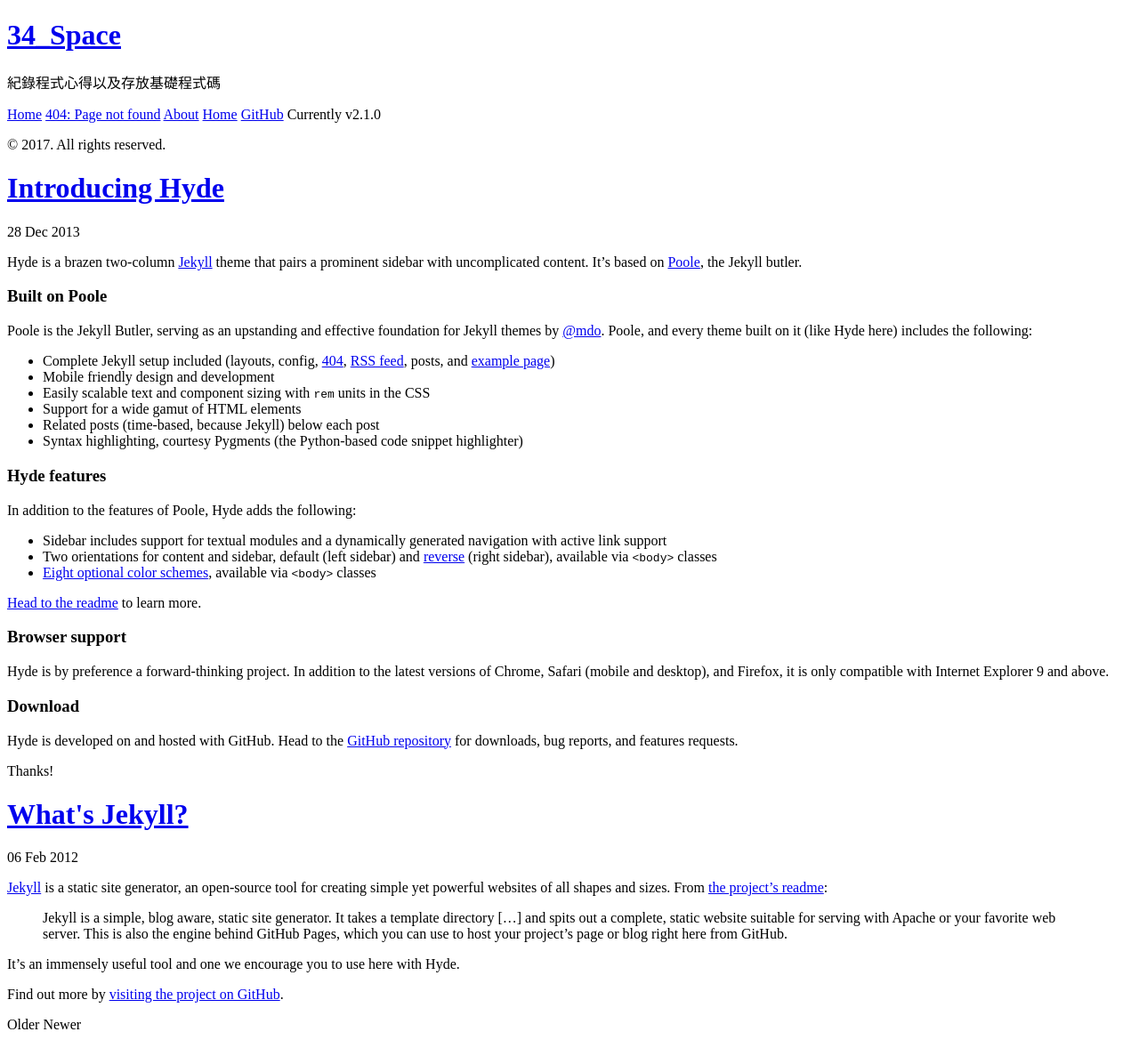
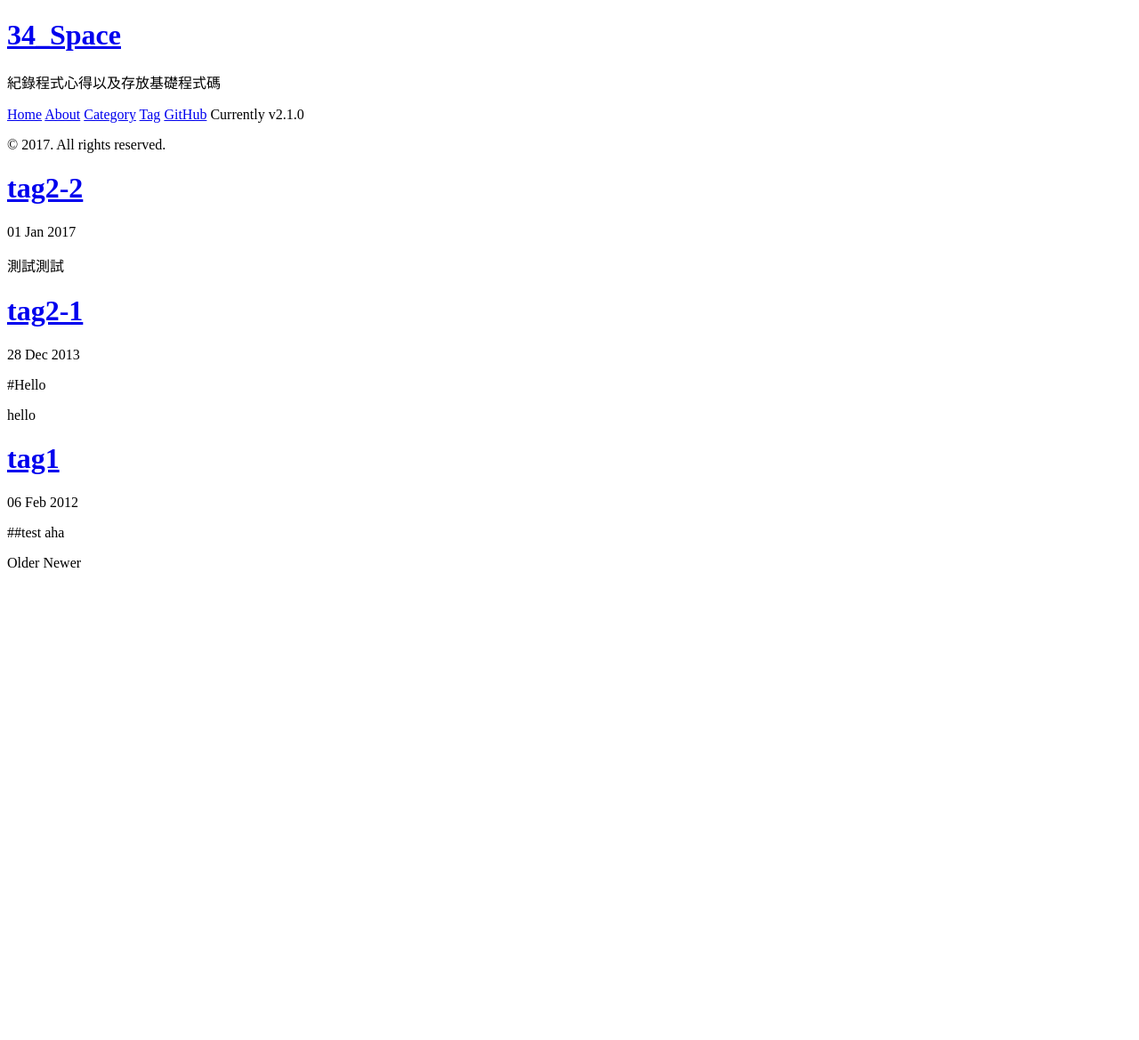
Before and after one commit to B013040034/ohmyblog, a Jekyll site: the page built from index.html, in a window 1280 px wide. Shown: the whole page at 89% size. Built offline with Jekyll 4.4.1, drawn with Linux system fonts in a browser that asks for light colours; the list of posts is cut into pages by our own code; after the commit the page ends 900 px from its top, so only the background shows below that.

Commit message:
[ add ] category add tag page

```diff
--- a/_includes/sidebar.html
+++ b/_includes/sidebar.html
@@ -20,8 +20,9 @@
       {% assign pages_list = site.pages %}
       {% for node in pages_list %}
         {% if node.title != null %}
+          {% if node.layout != "default" %}
             <a class="sidebar-nav-item{% if page.url == node.url %} active{% endif %}" href="{{ node.url }}">{{ node.title }}</a>
-
+          {% endif %}
         {% endif %}
       {% endfor %}
 
--- a/_posts/2012-02-06-whats-jekyll.md
+++ b/_posts/2012-02-06-whats-jekyll.md
@@ -1,12 +1,9 @@
 ---
 layout: post
-title: What's Jekyll?
+title: tag1
+tag : tag1
+category : A
 ---
 
-[Jekyll](http://jekyllrb.com) is a static site generator, an open-source tool for creating simple yet powerful websites of all shapes and sizes. From [the project's readme](https://github.com/mojombo/jekyll/blob/master/README.markdown):
-
-  > Jekyll is a simple, blog aware, static site generator. It takes a template directory [...] and spits out a complete, static website suitable for serving with Apache or your favorite web server. This is also the engine behind GitHub Pages, which you can use to host your project’s page or blog right here from GitHub.
-
-It's an immensely useful tool and one we encourage you to use here with Hyde.
-
-Find out more by [visiting the project on GitHub](https://github.com/mojombo/jekyll).
+##test
+ aha
--- a/_posts/2013-12-28-introducing-hyde.md
+++ b/_posts/2013-12-28-introducing-hyde.md
@@ -1,37 +1,11 @@
 ---
 layout: post
-title: Introducing Hyde
+title: tag2-1
+tag : tag2
+category : B
 ---
 
-Hyde is a brazen two-column [Jekyll](http://jekyllrb.com) theme that pairs a prominent sidebar with uncomplicated content. It's based on [Poole](http://getpoole.com), the Jekyll butler.
+#Hello
 
-### Built on Poole
 
-Poole is the Jekyll Butler, serving as an upstanding and effective foundation for Jekyll themes by [@mdo](https://twitter.com/mdo). Poole, and every theme built on it (like Hyde here) includes the following:
-
-* Complete Jekyll setup included (layouts, config, [404](/404), [RSS feed](/atom.xml), posts, and [example page](/about))
-* Mobile friendly design and development
-* Easily scalable text and component sizing with `rem` units in the CSS
-* Support for a wide gamut of HTML elements
-* Related posts (time-based, because Jekyll) below each post
-* Syntax highlighting, courtesy Pygments (the Python-based code snippet highlighter)
-
-### Hyde features
-
-In addition to the features of Poole, Hyde adds the following:
-
-* Sidebar includes support for textual modules and a dynamically generated navigation with active link support
-* Two orientations for content and sidebar, default (left sidebar) and [reverse](https://github.com/poole/lanyon#reverse-layout) (right sidebar), available via `<body>` classes
-* [Eight optional color schemes](https://github.com/poole/hyde#themes), available via `<body>` classes
-
-[Head to the readme](https://github.com/poole/hyde#readme) to learn more.
-
-### Browser support
-
-Hyde is by preference a forward-thinking project. In addition to the latest versions of Chrome, Safari (mobile and desktop), and Firefox, it is only compatible with Internet Explorer 9 and above.
-
-### Download
-
-Hyde is developed on and hosted with GitHub. Head to the <a href="https://github.com/poole/hyde">GitHub repository</a> for downloads, bug reports, and features requests.
-
-Thanks!
+hello
--- /dev/null
+++ b/_posts/2017-01-01-test.md
@@ -0,0 +1,8 @@
+---
+layout: post
+title: tag2-2
+tag : tag2
+category : C
+---
+
+測試測試
```
Also changed, not shown: _layouts/sidebarCategory.html (added, +67 -0 lines), _layouts/sidebarTags.html (added, +67 -0 lines), category/category.md (added, +5 -0 lines), category/tag.md (added, +5 -0 lines).
